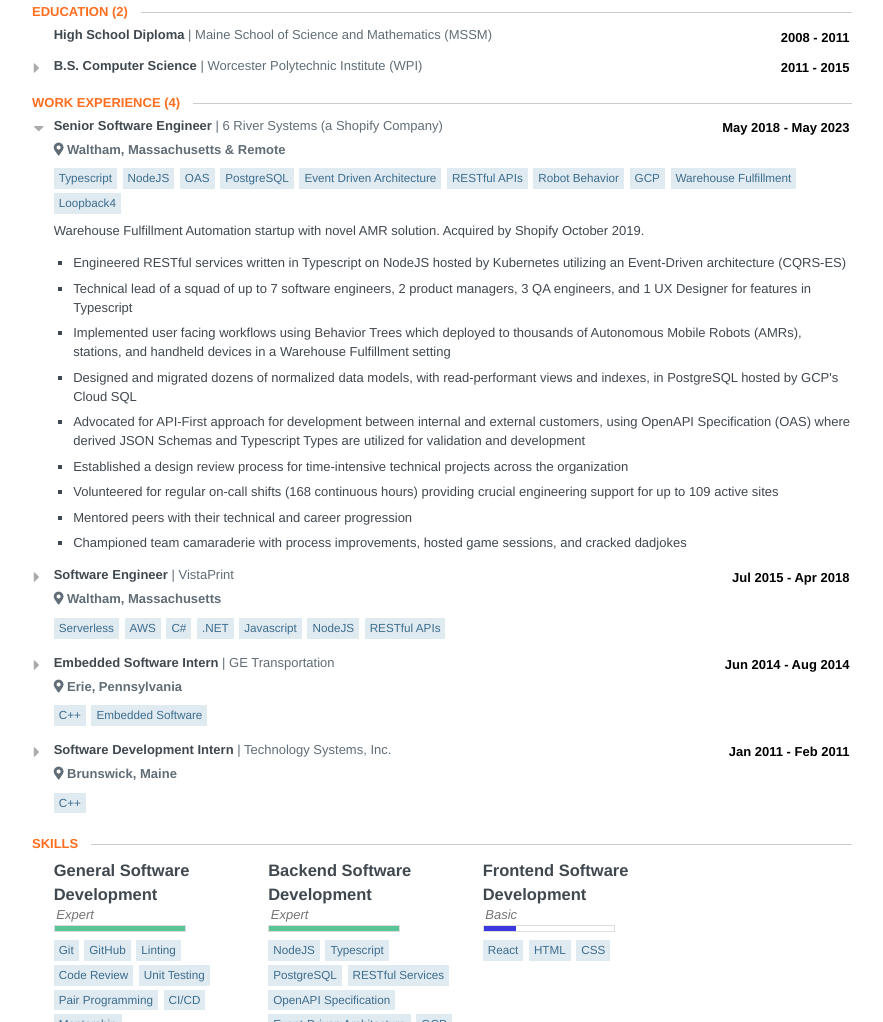
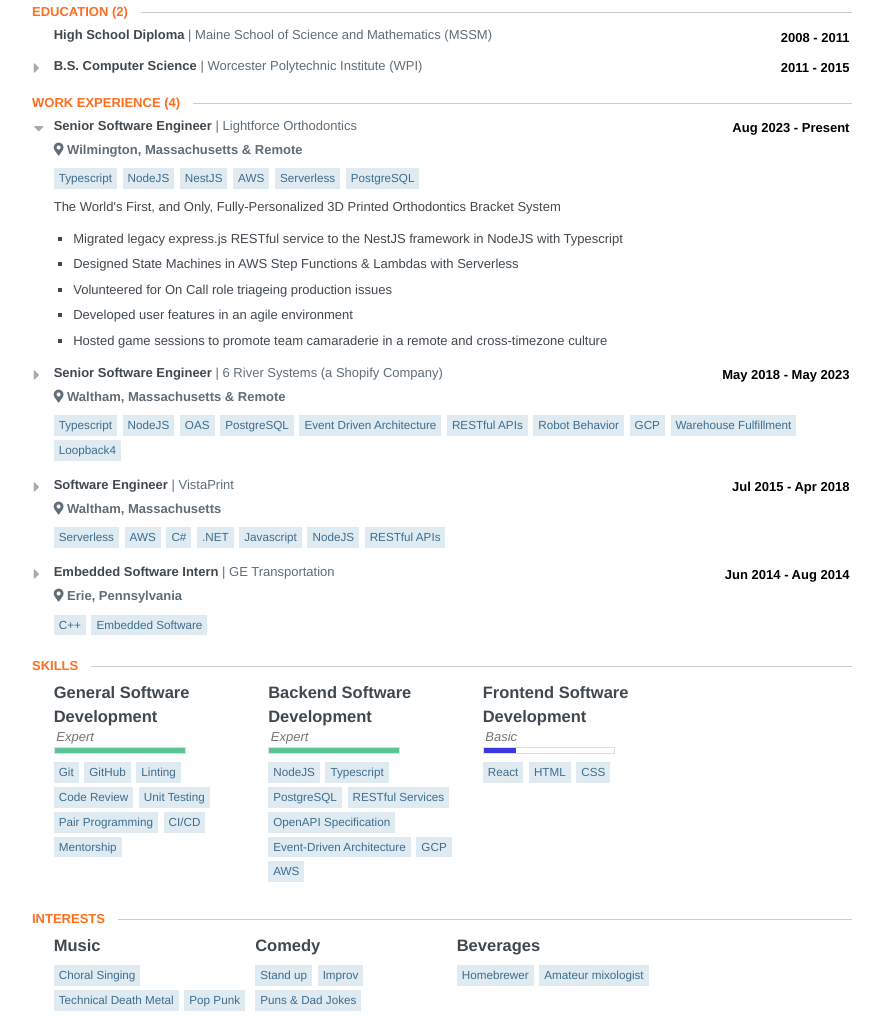
Before and after one commit to Shockolate/resume, a website: page docs/index.html in a window 1280 px wide. Shown: the part 267-1289 px from the top of the page, without its empty margins (198-1081 px from the left). Drawn offline with Linux system fonts and the light colour scheme.

Commit message:
fill out Lightforce Ortho section

```diff
--- a/docs/index.html
+++ b/docs/index.html
@@ -1001,10 +1001,49 @@
 
     			<header class="clear">
     				<div class="position">Senior Software Engineer</div>
+    				<div class="company">Lightforce Orthodontics</div>
+    				<div class="date">
+    				  <span class="startDate">Aug 2023</span>
+    				  <span class="endDate">- Present</span>
+    				</div>
+    			</header>
+
+    			<span class="location">
+    				<span class="fas fa-map-marker-alt"></span>
+    				<span>Wilmington, Massachusetts &amp; Remote</span>
+    			</span>
+
+
+        	<ul class="keywords">
+          	<li id="working-item">Typescript</li>
+          	<li id="working-item">NodeJS</li>
+          	<li id="working-item">NestJS</li>
+          	<li id="working-item">AWS</li>
+          	<li id="working-item">Serverless</li>
+          	<li id="working-item">PostgreSQL</li>
+        	</ul>
+        	<div class="item" id="work-item">
+            <div class="summary"><p>The World's First, and Only, Fully-Personalized 3D Printed Orthodontics Bracket System</p></div>
+            <ul class="highlights">
+                <li><p>Migrated legacy express.js RESTful service to the NestJS framework in NodeJS with Typescript</p></li>
+                <li><p>Designed State Machines in AWS Step Functions & Lambdas with Serverless</p></li>
+                <li><p>Volunteered for On Call role triageing production issues</p></li>
+                <li><p>Developed user features in an agile environment</p></li>
+                <li><p>Hosted game sessions to promote team camaraderie in a remote and cross-timezone culture</p></li>
+            </ul>
+        	</div>
+        </section>
+        <section class="work-item">
+
+            <input id="work-item-1" type="checkbox" class="toggle-item" />
+            <label for="work-item-1"></label>
+
+    			<header class="clear">
+    				<div class="position">Senior Software Engineer</div>
     				<div class="company">6 River Systems (a Shopify Company)</div>
     				<div class="date">
     				  <span class="startDate">May 2018</span>
-    				<span class="endDate">- May 2023</span>
+    				  <span class="endDate">- May 2023</span>
     				</div>
     			</header>
 
@@ -1043,15 +1082,15 @@
         </section>
         <section class="work-item">
 
-            <input id="work-item-1" type="checkbox" class="toggle-item" />
-            <label for="work-item-1"></label>
+            <input id="work-item-2" type="checkbox" class="toggle-item" />
+            <label for="work-item-2"></label>
 
     			<header class="clear">
     				<div class="position">Software Engineer</div>
     				<div class="company">VistaPrint</div>
     				<div class="date">
     				  <span class="startDate">Jul 2015</span>
-    				<span class="endDate">- Apr 2018</span>
+    				  <span class="endDate">- Apr 2018</span>
     				</div>
     			</header>
 
@@ -1082,15 +1121,15 @@
         </section>
         <section class="work-item">
 
-            <input id="work-item-2" type="checkbox" class="toggle-item" />
-            <label for="work-item-2"></label>
+            <input id="work-item-3" type="checkbox" class="toggle-item" />
+            <label for="work-item-3"></label>
 
     			<header class="clear">
     				<div class="position">Embedded Software Intern</div>
     				<div class="company">GE Transportation</div>
     				<div class="date">
     				  <span class="startDate">Jun 2014</span>
-    				<span class="endDate">- Aug 2014</span>
+    				  <span class="endDate">- Aug 2014</span>
     				</div>
     			</header>
 
@@ -1108,36 +1147,6 @@
             <div class="summary"><p>American railroad rolling stock manufacturer.</p></div>
             <ul class="highlights">
                 <li><p>Acquired practical experience in C++ Embedded Software development and processes</p></li>
-            </ul>
-        	</div>
-        </section>
-        <section class="work-item">
-
-            <input id="work-item-3" type="checkbox" class="toggle-item" />
-            <label for="work-item-3"></label>
-
-    			<header class="clear">
-    				<div class="position">Software Development Intern</div>
-    				<div class="company">Technology Systems, Inc.</div>
-    				<div class="date">
-    				  <span class="startDate">Jan 2011</span>
-    				<span class="endDate">- Feb 2011</span>
-    				</div>
-    			</header>
-
-    			<span class="location">
-    				<span class="fas fa-map-marker-alt"></span>
-    				<span>Brunswick, Maine</span>
-    			</span>
-
-
-        	<ul class="keywords">
-          	<li id="working-item">C++</li>
-        	</ul>
-        	<div class="item" id="work-item">
-            <div class="summary"><p>Augmented Reality and Planning/Support Systems for Unmanned Vehicles.</p></div>
-            <ul class="highlights">
-                <li><p>Early exposure to C++ software development</p></li>
             </ul>
         	</div>
         </section>
--- a/package.json
+++ b/package.json
@@ -8,7 +8,7 @@
     "build-and-view": "run-s test build view"
   },
   "dependencies": {
-    "@shockolate/jsonresume-theme-anthonyjdella-stackoverflow": "1.0.16",
+    "@shockolate/jsonresume-theme-anthonyjdella-stackoverflow": "1.0.18",
     "npm-run-all": "^4.1.5",
     "resumed": "^3.0.1"
   }
--- a/resume.json
+++ b/resume.json
@@ -40,14 +40,15 @@
         "Designed State Machines in AWS Step Functions & Lambdas with Serverless",
         "Volunteered for On Call role triaging production issues",
         "Developed user features in an agile environment",
-        "Hosted game sessions to promote team camaraderie in a remote and cross-timezone culture"
+        "Hosted game sessions to promote team camaraderie in a Remote & Cross-Timezone culture"
       ],
       "keywords": [
         "Typescript",
         "NodeJS",
         "NestJS",
         "AWS",
-        "Serverless"
+        "Serverless",
+        "PostgreSQL"
       ],
       "summary": "The World's First, and Only, Fully-Personalized 3D Printed Orthodontics Bracket System",
       "url": "https://lf.co/",
```
Also changed, not shown: README.md, 1 other file.
